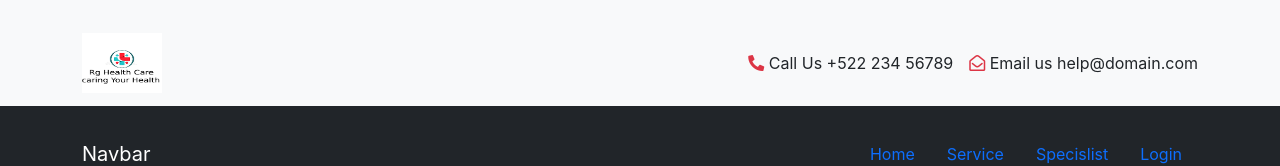
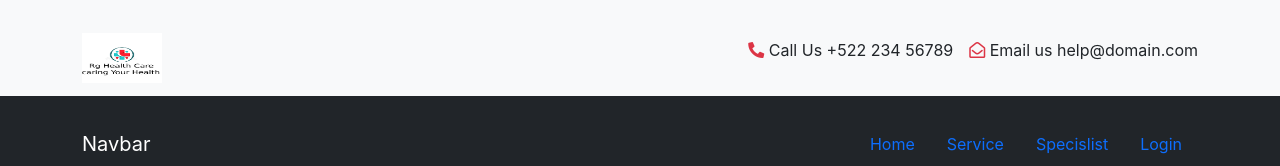
Before and after one commit to Salemah/Medical-Agency, a React (Create React App) app: page / in a window 1280 px wide. Shown: the top 166 px of the page. Built offline with nearby package versions, Linux system fonts and the light colour scheme; no server answers.

Commit message:
context api added

```diff
--- a/src/Shared/Header/Header.js
+++ b/src/Shared/Header/Header.js
@@ -14,16 +14,15 @@
 
 <Navbar bg="light" variant="dark">
     <Container>
-    {/* //<Navbar.Brand href="#home">Navbar</Navbar.Brand> */}
     <Navbar.Brand href="#home">
         <img
           alt=""
           src={m2}
           width="80"
-          height="60"
+          height="50"
           className="d-inline-block align-top"
         /></Navbar.Brand>
-    <Nav className="justify-content-end pt-3 ">
+    <Nav className="justify-content-end  ">
 
         <p variant="dark" className="" > <i class="fas fa-phone-alt text-danger bold  "></i> Call Us <span>+522 234 56789</span> </p>
         <p variant="dark " className="ms-3" ><i class="far fa-envelope-open text-danger bold"></i> Email us help@domain.com </p>
```
